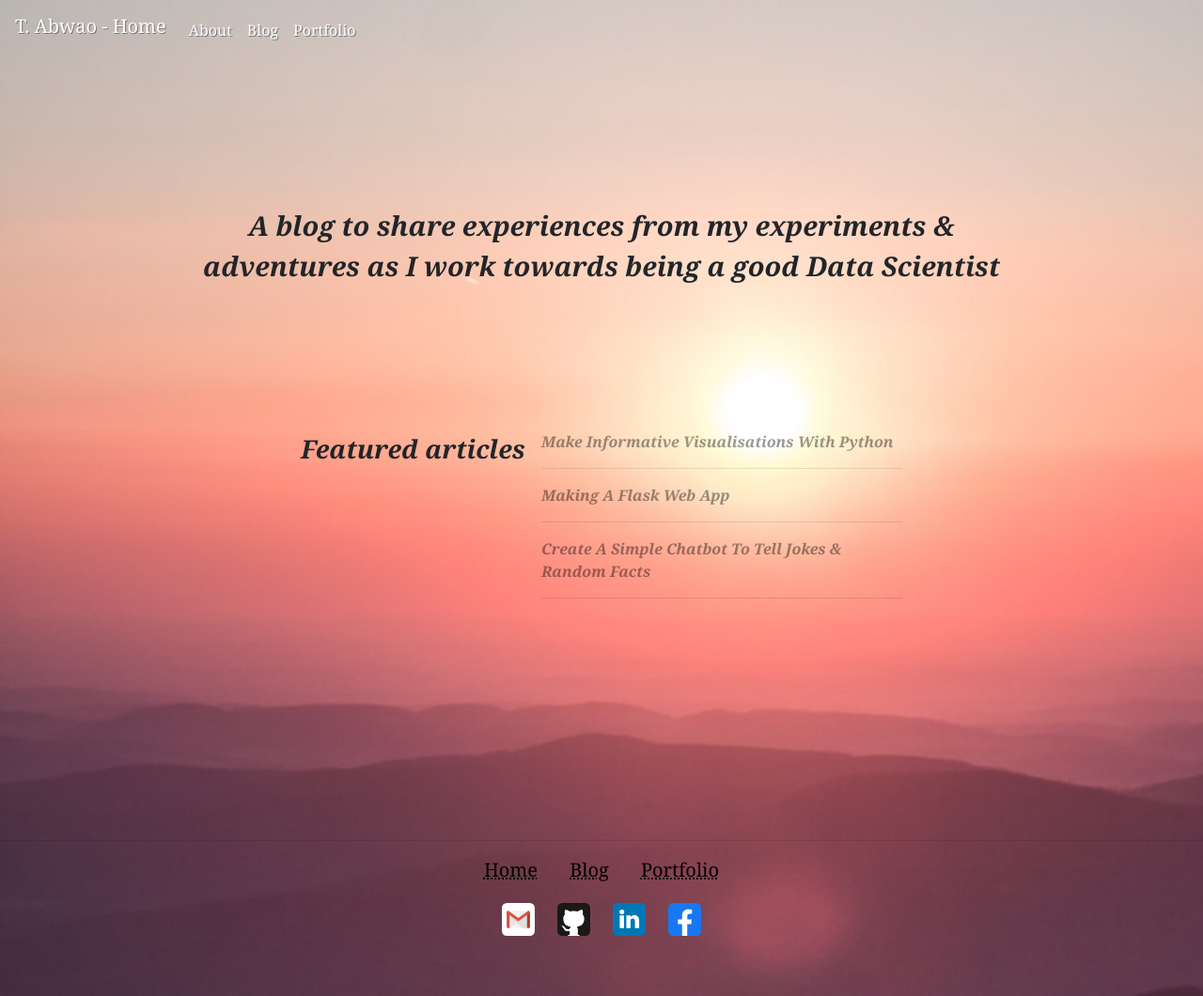
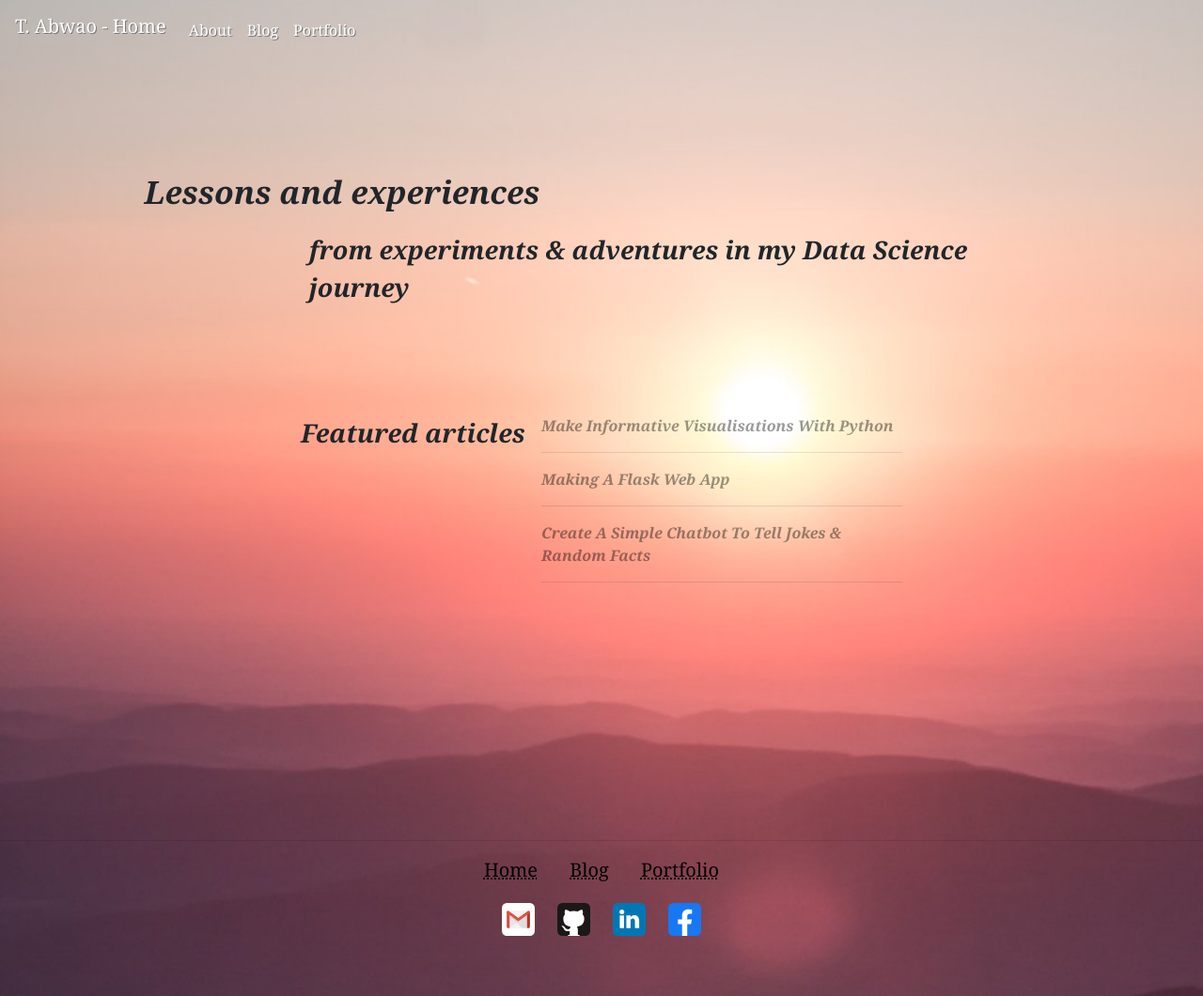
Before and after one commit to Tim-Abwao/tim-abwao.github.io, a Jekyll site: the page built from index.html, in a window 1280 px wide. Shown: the whole page at 94% size. Built offline with Jekyll 4.4.1, drawn with Linux system fonts in a browser that asks for light colours.

Commit message:
Update home page headline

```diff
--- a/index.html
+++ b/index.html
@@ -10,11 +10,13 @@
     }
 
     .headline {
-        font-size: 1.8em;
-        font-weight: bold;
-        margin: 12% 15%;
-        text-align: center
+        font-size: 2.1em;
+        font-style: oblique;
+        font-weight: bolder;
+        margin: 9% 12%;
+        text-align: left;
     }
+
 
     .featured {
         display: grid;
@@ -62,8 +64,8 @@
         }
 
         .headline {
-            margin: 25% 7%;
-            font-size: 1.5em;
+            margin: 40% 10%;
+            font-size: 1.8em;
         }
 
         .featured {
@@ -81,9 +83,9 @@
 <body>
     <div class="content">
         {% include nav.html %}
-        <div>
-            <p class="headline"><em>A blog to share experiences from my experiments & adventures as I work
-                    towards being a good Data Scientist</em></p>
+        <div class="headline">
+            <p>Lessons and experiences</p>
+            <p style="margin-left: 18%; font-size: 0.8em;">from experiments & adventures in my Data Science journey</p>
         </div>
 
         <div class='featured'>
```
